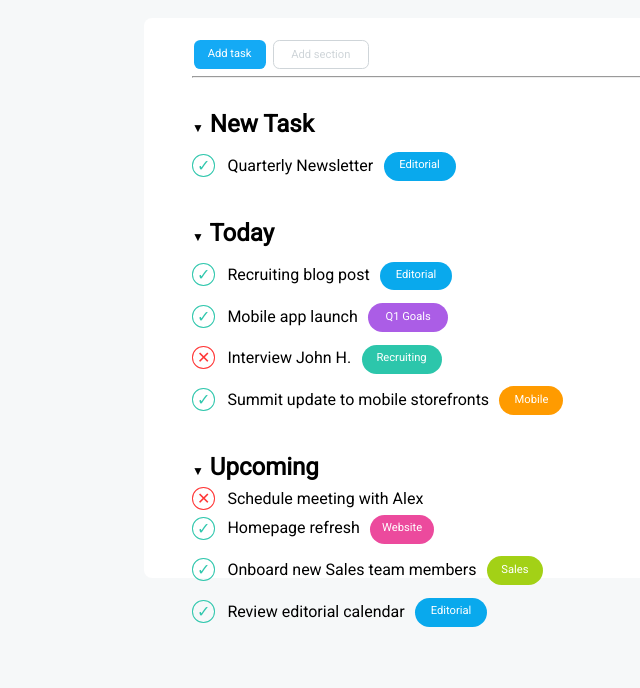
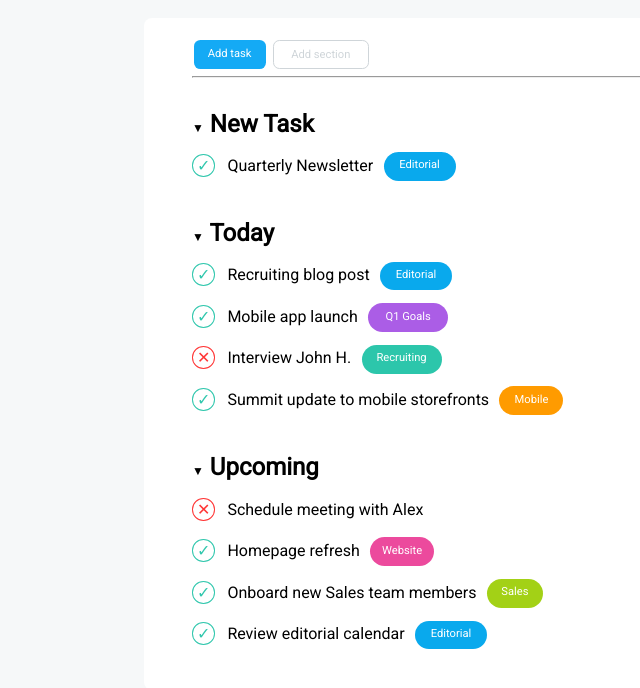
Before and after one commit to AndreSoffiantini/html-css-toboolist, a plain HTML site: page index.html in a window 1280 px wide. Shown: the part 102-790 px from the top of the page, without its empty margins (0-640 px from the left). Drawn offline with Linux system fonts and the light colour scheme.

Commit message:
Add class tagless

```diff
--- a/css/style.css
+++ b/css/style.css
@@ -58,7 +58,7 @@ body{
 .container{
     background-color: var(--global-color);
     width: 62rem;
-    height: 35rem;
+    height: 42rem;
     margin: 2.5rem auto;
     border-radius: 0.5rem;
     padding: 1rem 3rem;
@@ -145,6 +145,10 @@ body{
     margin: 0.4rem;
 }
 
+.tagless {
+    line-height: 41.58px;
+}
+
 .editorial {
     width: 4.5rem;
     background-color: var(--button-editorial-color);
--- a/index.html
+++ b/index.html
@@ -35,7 +35,7 @@
 
              <main class="container-main">
 
-                <!-- New Task section -->
+                 <!-- New Task section -->
                 <section class="container-main-section">
 
                     <h2 class="section-title"><span class="triangle">&#x25BC;</span> New Task</h2>
@@ -86,7 +86,7 @@
 
                     <h2 class="section-title"><span class="triangle">&#x25BC;</span> Upcoming</h2>
 
-                    <div class="topic">
+                    <div class="topic tagless">
                         <span class="circle-checkmark false">&#10005;</span>
                         <span>Schedule meeting with Alex</span>
                     </div>
@@ -113,6 +113,8 @@
                 <!-- /Upcoming section -->
 
              </main>
+
+
              <!-- /.container-main -->
 
         </div>
```
